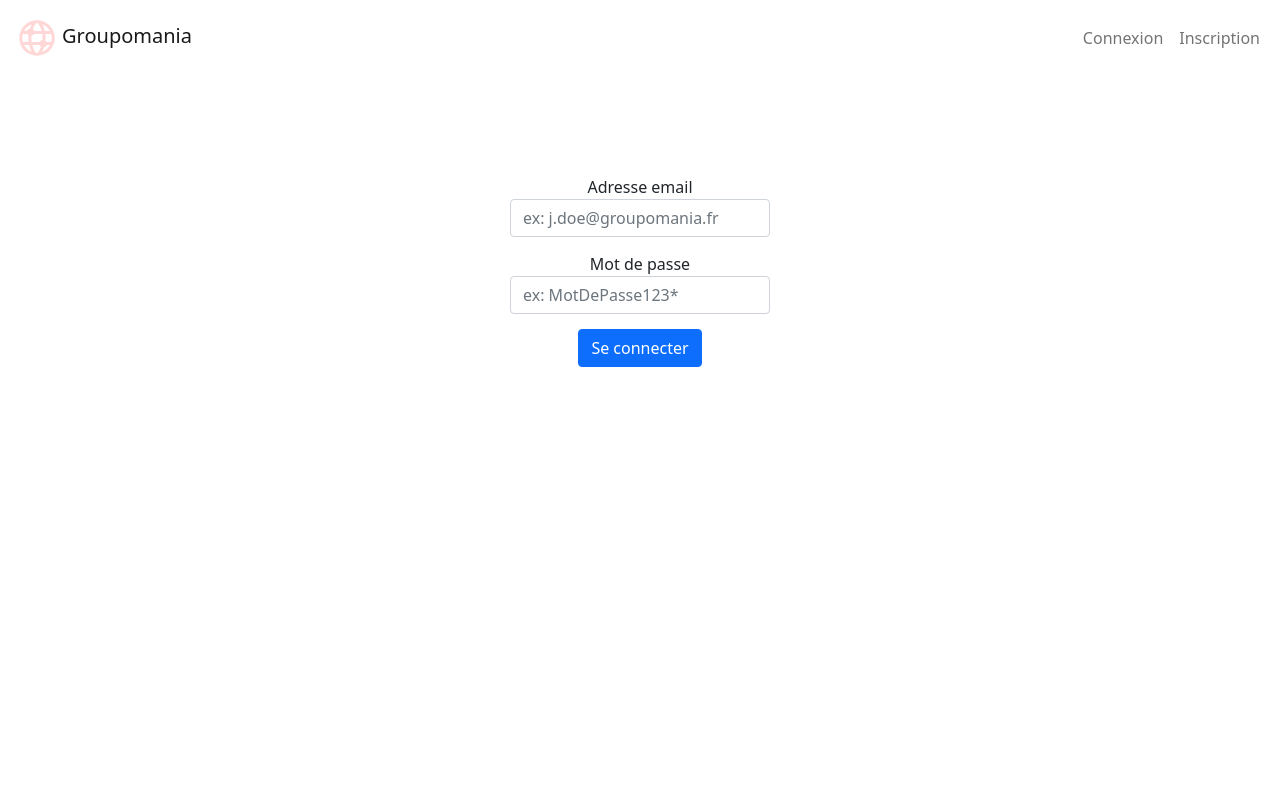
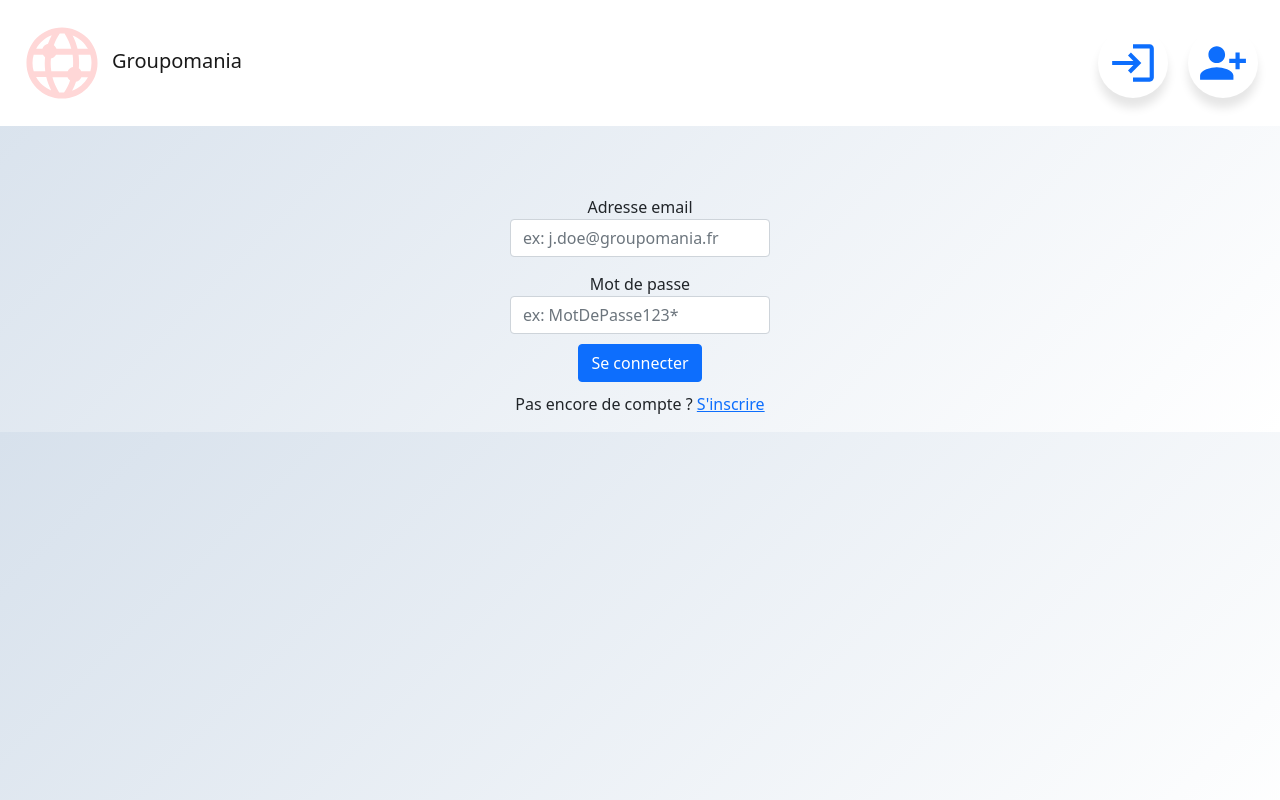
Before and after one commit to AndyMalonda/Groupomania2, a React (Create React App) app in the folder frontend/: page /login in a window 1280 px wide. Built offline with nearby package versions, Linux system fonts and the light colour scheme; no server answers.

Commit message:
some css

```diff
--- a/frontend/package.json
+++ b/frontend/package.json
@@ -10,6 +10,7 @@
     "formik": "^2.2.9",
     "react": "^17.0.2",
     "react-dom": "^17.0.2",
+    "react-hot-toast": "^2.2.0",
     "react-icons": "^4.3.1",
     "react-router-dom": "^6.2.2",
     "react-scripts": "5.0.0",
--- a/frontend/src/components/CreatePost.js
+++ b/frontend/src/components/CreatePost.js
@@ -4,12 +4,16 @@ import { Formik, Form, Field, ErrorMessage } from "formik";
 import axios from "axios";
 import "../styles/CreatePost.css";
 import { useNavigate } from "react-router-dom";
+import toast, { Toaster } from "react-hot-toast";
 
 function CreatePost() {
   const initialValues = { title: "", message: "", imageUrl: "" };
 
+  const notify = () => toast("Vous avez partagé un nouveau post !");
+
   const onSubmit = (data) => {
     axios.post("http://localhost:3006/posts", data).then((response) => {
+      notify();
       navigate("/");
     });
   };
@@ -52,6 +56,16 @@ function CreatePost() {
           </div>
         </Form>
       </Formik>
+      <Toaster
+        position="bottom-center"
+        toastOptions={{
+          duration: 3000,
+          style: {
+            background: "#363636",
+            color: "#fff",
+          },
+        }}
+      />
     </div>
   );
 }
--- a/frontend/src/components/Home.js
+++ b/frontend/src/components/Home.js
@@ -5,6 +5,7 @@ import "../styles/Home.css";
 import { useNavigate } from "react-router-dom";
 import { FaRegThumbsUp } from "react-icons/fa";
 import { AiOutlineComment } from "react-icons/ai";
+import toast, { Toaster } from "react-hot-toast";
 
 function Home() {
   let navigate = useNavigate();
@@ -34,10 +35,12 @@ function Home() {
           listOfPosts.map((post) => {
             if (post.id == postId) {
               if (response.data.liked) {
+                notifyLike();
                 return { ...post, Likes: [...post.Likes, 0] };
               } else {
                 const likesArray = post.Likes;
                 likesArray.pop();
+                notifyUnlike();
                 return { ...post, Likes: likesArray };
               }
             } else {
@@ -47,6 +50,9 @@ function Home() {
         );
       });
   };
+
+  const notifyLike = () => toast("Vous aimez cette publication !");
+  const notifyUnlike = () => toast("Vous n'aimez plus cette publication !");
 
   return (
     <div className="Home">
@@ -95,6 +101,16 @@ function Home() {
           </div>
         );
       })}
+      <Toaster
+        position="bottom-center"
+        toastOptions={{
+          duration: 3000,
+          style: {
+            background: "#363636",
+            color: "#fff",
+          },
+        }}
+      />
     </div>
   );
 }
--- a/frontend/src/components/LoggedInNav.js
+++ b/frontend/src/components/LoggedInNav.js
@@ -3,6 +3,7 @@ import logo from "../icon.svg";
 import { Link } from "react-router-dom";
 import "../styles/Navbar.css";
 import { AuthContext } from "../contexts/auth-context";
+import { MdPostAdd, MdLogout, MdOutlineFeed } from "react-icons/md";
 
 export default function LoggedInNav() {
   const [authState, setAuthState] = useState(AuthContext);
@@ -28,18 +29,18 @@ export default function LoggedInNav() {
           <ul className="navbar-nav">
             <li className="nav-item">{authState.username}</li>
             <li className="nav-item">
-              <Link to="/posts" className="nav-link">
-                Feed
+              <Link to="/posts" className="nav-btn">
+                <MdOutlineFeed className="nav-icon" />
               </Link>
             </li>
             <li className="nav-item">
-              <Link to="/createpost" className="nav-link">
-                Créer un post
+              <Link to="/createpost" className="nav-btn">
+                <MdPostAdd className="nav-icon" />
               </Link>
             </li>
             <li className="nav-item">
-              <Link to="/login" onClick={clearSession} className="nav-link">
-                Se déconnecter
+              <Link to="/login" onClick={clearSession} className="nav-btn">
+                <MdLogout className="nav-icon" />
               </Link>
             </li>
           </ul>
--- a/frontend/src/components/LoggedOutNav.js
+++ b/frontend/src/components/LoggedOutNav.js
@@ -2,6 +2,7 @@ import React, { useContext, useState } from "react";
 import logo from "../icon.svg";
 import { Link } from "react-router-dom";
 import "../styles/Navbar.css";
+import { MdLogin, MdPersonAddAlt1 } from "react-icons/md";
 
 export default function Navbar() {
   return (
@@ -14,13 +15,13 @@ export default function Navbar() {
           </a>
           <ul className="navbar-nav">
             <li className="nav-item">
-              <Link to="/login" className="nav-link">
-                Connexion
+              <Link to="/login" className="nav-btn">
+                <MdLogin />
               </Link>
             </li>
             <li className="nav-item">
-              <Link to="/registration" className="nav-link">
-                Inscription
+              <Link to="/registration" className="nav-btn">
+                <MdPersonAddAlt1 />
               </Link>
             </li>
           </ul>
--- a/frontend/src/components/Login.js
+++ b/frontend/src/components/Login.js
@@ -60,6 +60,9 @@ function Login() {
           </button>
         </Form>
       </Formik>
+      <p>
+        Pas encore de compte ? <a href="/registration">S'inscrire</a>
+      </p>
     </div>
   );
 }
--- a/frontend/src/components/Post.js
+++ b/frontend/src/components/Post.js
@@ -2,6 +2,7 @@ import axios from "axios";
 import React, { useEffect, useState, useContext } from "react";
 import { useNavigate, useParams } from "react-router-dom";
 import { AuthContext } from "../contexts/auth-context";
+import toast, { Toaster } from "react-hot-toast";
 
 // Style
 import "../styles/Post.css";
@@ -15,6 +16,10 @@ function Post() {
   const [newComment, setNewComment] = useState("");
   let navigate = useNavigate();
   const { authState } = useContext(AuthContext);
+  const notifyNewComment = () =>
+    toast("Vous avez commenté cette publication !");
+  const notifyDeleteComment = () =>
+    toast("Vous avez supprimé votre commentaire !");
 
   useEffect(() => {
     axios.get(`http://localhost:3006/posts/${id}`).then((response) => {
@@ -46,6 +51,7 @@ function Post() {
           };
           setComments([...comments, commentToAdd]);
           setNewComment("");
+          notifyNewComment();
         }
       });
   };
@@ -115,13 +121,16 @@ function Post() {
                           <div key={key} className="card-body">
                             <p key={comment.message}>{comment.message}</p>
                             {authState.username === comment.username && (
-                              <RiChatDeleteFill
+                              <button
+                                className="btn-outline-danger"
                                 onClick={() => {
                                   deleteComment(comment.id);
+                                  notifyDeleteComment();
                                 }}
-                              />
+                              >
+                                <RiChatDeleteFill />
+                              </button>
                             )}
-
                             <div className="d-flex justify-content-between">
                               <div className="d-flex flex-row align-items-center">
                                 <img
@@ -150,6 +159,16 @@ function Post() {
           </div>
         </div>
       </div>
+      <Toaster
+        position="bottom-center"
+        toastOptions={{
+          duration: 3000,
+          style: {
+            background: "#363636",
+            color: "#fff",
+          },
+        }}
+      />
     </div>
   );
 }
--- a/frontend/src/styles/App.css
+++ b/frontend/src/styles/App.css
@@ -3,5 +3,6 @@
 }
 
 body {
-  padding-top: 100px;
+  padding-top: 120px;
+  background: linear-gradient(315deg, #ffffff, #d7e1ec);
 }
--- a/frontend/src/styles/Home.css
+++ b/frontend/src/styles/Home.css
@@ -8,3 +8,12 @@
   margin-top: 40px;
   margin-bottom: 40px;
 }
+
+button {
+  margin: 10px !important;
+}
+
+button:active {
+  box-shadow: 0 5px #666;
+  transform: translateY(4px);
+}
--- a/frontend/src/styles/Navbar.css
+++ b/frontend/src/styles/Navbar.css
@@ -1,3 +1,25 @@
 .App-logo {
-  height: 50px;
+  height: 100px;
 }
+
+.nav-btn {
+  border-radius: 50%;
+  margin: 10px;
+  width: 70px;
+  height: 70px;
+  font-size: 50px;
+  display: flex;
+  align-items: center;
+  justify-content: center;
+  box-shadow: 0 10px 10px rgba(0, 0, 0, 0.1);
+  transition: all 0.2s cubic-bezier(0.68, -0.55, 0.265, 1.55);
+}
+
+.nav-icon {
+  color: #6200ee;
+}
+
+.nav-btn:hover {
+  background-color: silver;
+  margin: 0 10px;
+}
--- a/frontend/src/styles/Post.css
+++ b/frontend/src/styles/Post.css
@@ -5,3 +5,14 @@
 .col-md-8 {
   width: 100% !important;
 }
+
+.btn-outline-danger {
+  border-radius: 30%;
+  font-size: 12px;
+  background-color: white;
+}
+
+button:active {
+  box-shadow: 0 5px #666;
+  transform: translateY(4px);
+}
```
Also changed, not shown: 1 other file (tests, documents, lock files or other folders).
